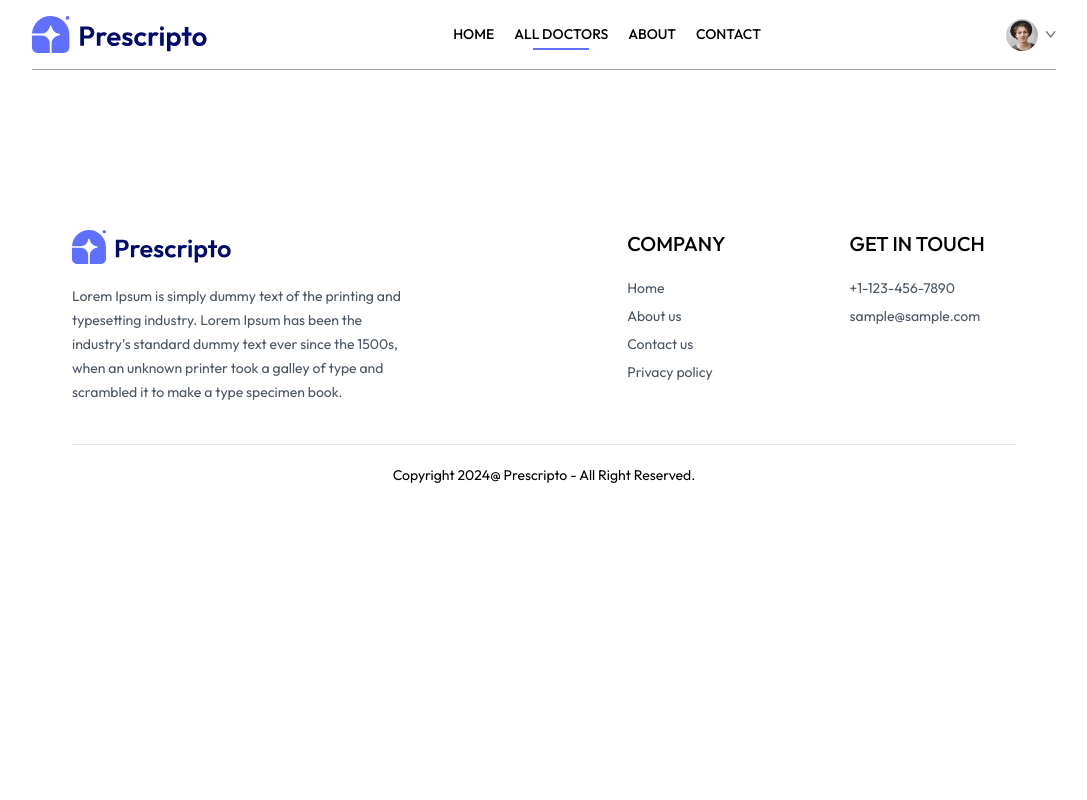
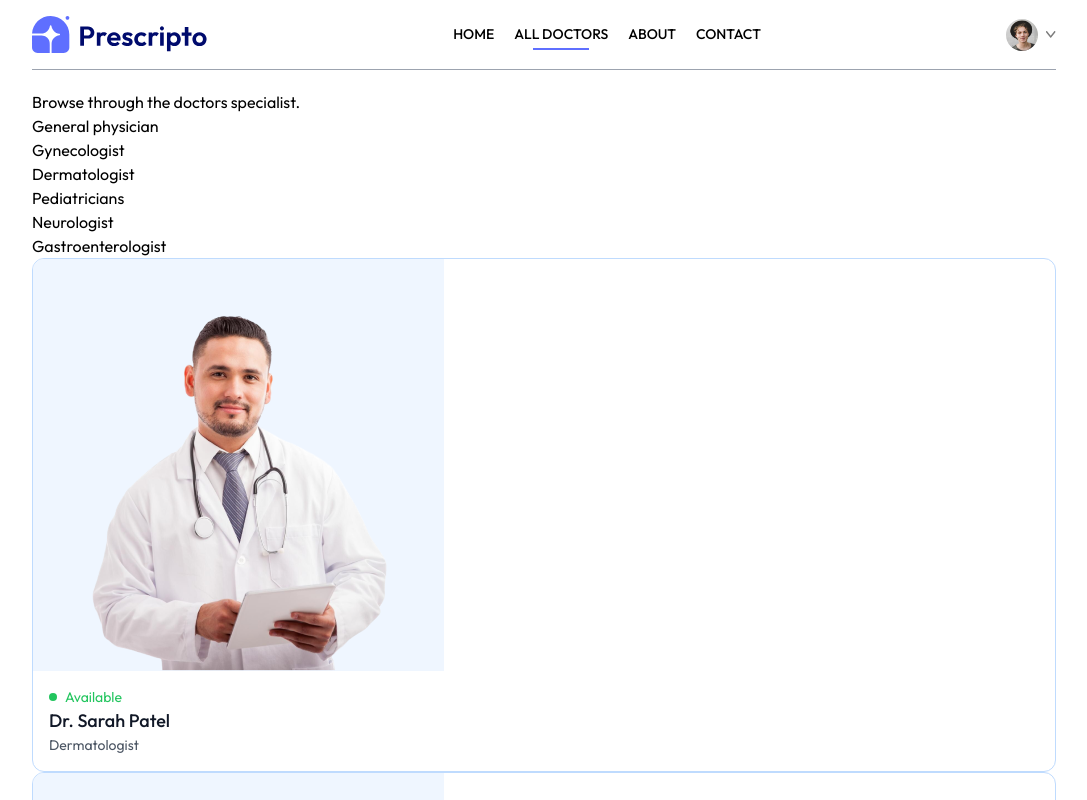
Before and after one commit to leslieyjkim/Prescripto, a React (Vite) app in the folder frontend/: page /doctors/Dermatologist in a window 1280 px wide. Shown: the top 800 px of the page, without its empty margins (96-1183 px from the left). Built offline with nearby package versions, Linux system fonts and the light colour scheme.

Commit message:
Feature Doctors page with speciality (1)

```diff
--- a/frontend/src/components/Navbar.jsx
+++ b/frontend/src/components/Navbar.jsx
@@ -12,7 +12,7 @@
 
   return (
     <div className='flex items-center justify-between text-sm py-4 mb-5 border-b border-b-gray-400'>
-      <img className='w-44 cursor-pointer' src={assets.logo} alt="" />
+      <img onClick={()=>navigate('/')} className='w-44 cursor-pointer' src={assets.logo} alt="" />
       <ul className='hidden md:flex items-start gap-5 font-medium'>
         <NavLink to='/'>
             <li className='py-1'>HOME</li>
--- a/frontend/src/pages/Doctors.jsx
+++ b/frontend/src/pages/Doctors.jsx
@@ -1,9 +1,60 @@
 import React from 'react'
+import { useContext } from 'react'
+import { useParams } from 'react-router-dom'
+import { AppContext } from '../context/AppContext'
+import { useState } from 'react'
+import { useEffect } from 'react'
 
 const Doctors = () => {
+
+  const { speciality } = useParams()
+  // console.log(speciality)
+
+  const [filterDoc, setFilterDoc] = useState([])
+
+  const { doctors } = useContext(AppContext)
+
+  const applyFilter = () => {
+    if (speciality) {
+      setFilterDoc(doctors.filter(doc => doc.speciality === speciality))
+    } else {
+      setFilterDoc(doctors)
+    }
+  }
+
+  useEffect(() => {
+    applyFilter()
+  }, [doctors, speciality])
+
   return (
     <div>
-
+      <p>Browse through the doctors specialist.</p>
+      <div>
+        <div>
+          <p>General physician</p>
+          <p>Gynecologist</p>
+          <p>Dermatologist</p>
+          <p>Pediatricians</p>
+          <p>Neurologist</p>
+          <p>Gastroenterologist</p>
+        </div>
+        <div>
+          {
+            filterDoc.map((item,index)=>(
+              <div onClick={()=>navigate(`/appointment/${item._id}`)} className='border border-blue-200 rounded-xl overflow-hidden cursor-pointer hover:translate-y-[-10px] transition-all duration-500'  key={index}>
+                  <img className='bg-blue-50' src={item.image} alt="" />
+                  <div className='p-4'>
+                      <div className='flex items-center gap-2 text-sm text-center text-green-500'>
+                          <p className='w-2 h-2 bg-green-500 rounded-full'></p><p>Available</p>
+                      </div>
+                      <p className='text-gray-900 text-lg font-medium'>{item.name}</p>
+                      <p className='text-gray-600 text-sm'>{item.speciality}</p>
+                  </div>
+              </div>
+          ))
+          }
+        </div>
+      </div>
     </div>
   )
 }
```
